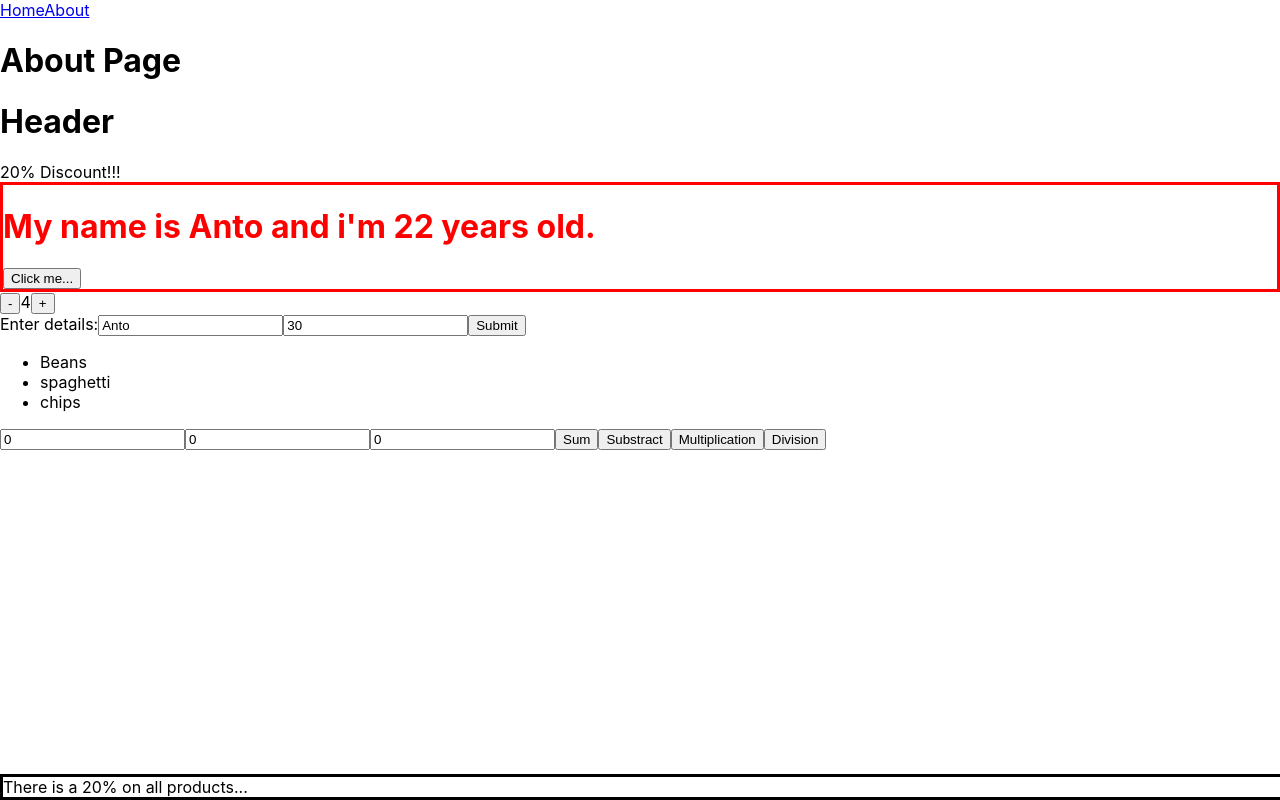
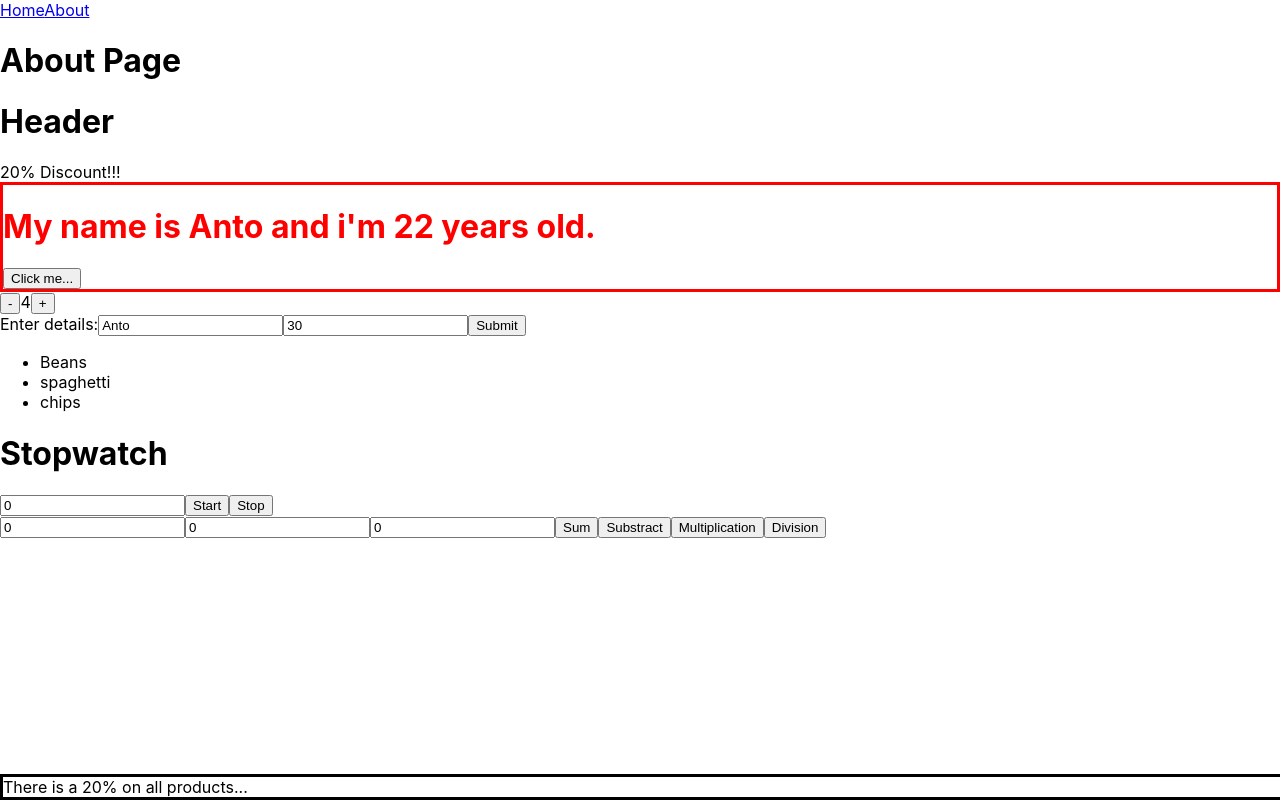
Before and after one commit to Antonykibet/react-tutorial, a React (Create React App) app: page /about in a window 1280 px wide. Built offline with nearby package versions, Linux system fonts and the light colour scheme.

Commit message:
stopwatch using using useRef

```diff
--- a/src/App.js
+++ b/src/App.js
@@ -9,6 +9,7 @@ import Home from './components/Home.js'
 import About from './components/About.js'
 import Meals from './components/meals.js';
 import Calculator from './components/calculator.js';
+import Timer from './components/Timer.js';
 import './App.css';
 
 function App() {
@@ -31,6 +32,7 @@ function App() {
       <Counter/>
       <Form/>
       <Meals/>
+      <Timer/>
       <Calculator/>
       <Footer discount={data.discount}/>
     </div>
--- a/src/components/Timer.js
+++ b/src/components/Timer.js
@@ -1,7 +1,12 @@
+import { useRef, useState } from "react";
 function Timer(){
+    const intervalRef = useRef(0)
+    const [counter, setCounter] = useState(0)
     function handleStartClick() {
         const intervalId = setInterval(() => {
-          // ...
+          setCounter((prevValue)=>{
+           return Number(prevValue+=1)
+          })
         }, 1000);
         intervalRef.current = intervalId;
       }
@@ -11,7 +16,11 @@ function Timer(){
       }
     return(
         <div>
-
+            <h1>Stopwatch</h1>
+            <input value={counter}/>
+            <button onClick={handleStartClick}>Start</button>
+            <button onClick={handleStopClick}>Stop</button>
         </div>
     )
 }
+export default Timer
```
